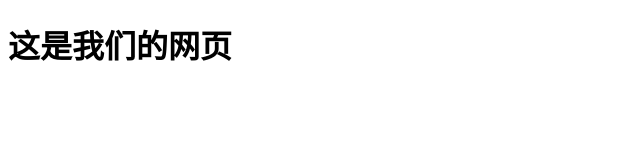
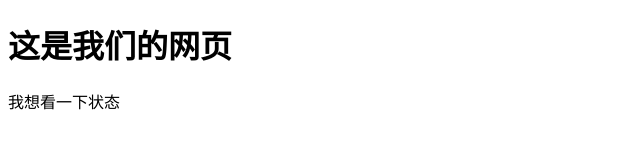
Before and after one commit to canstans/test06, a plain HTML site: page index.html in a window 1280 px wide. Shown: the whole page, without its empty margins (0-640 px from the left). Drawn offline with Linux system fonts and the light colour scheme.

Commit message:
这是第三个版本，改了index

```diff
--- a/index.html
+++ b/index.html
@@ -8,5 +8,6 @@
 </head>
 <body>
   <h1>这是我们的网页</h1>
+  <p>我想看一下状态</p>
 </body>
 </html>
```
